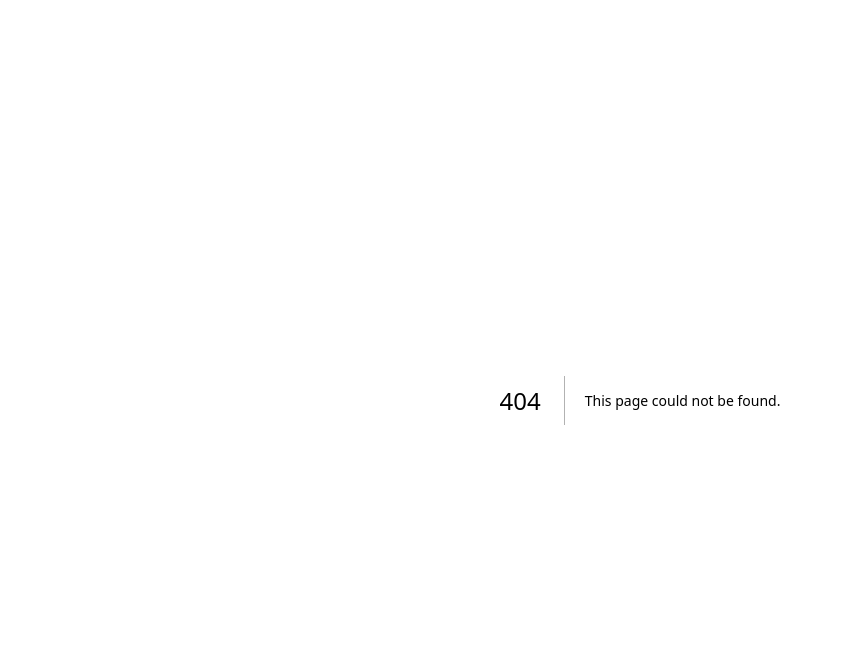
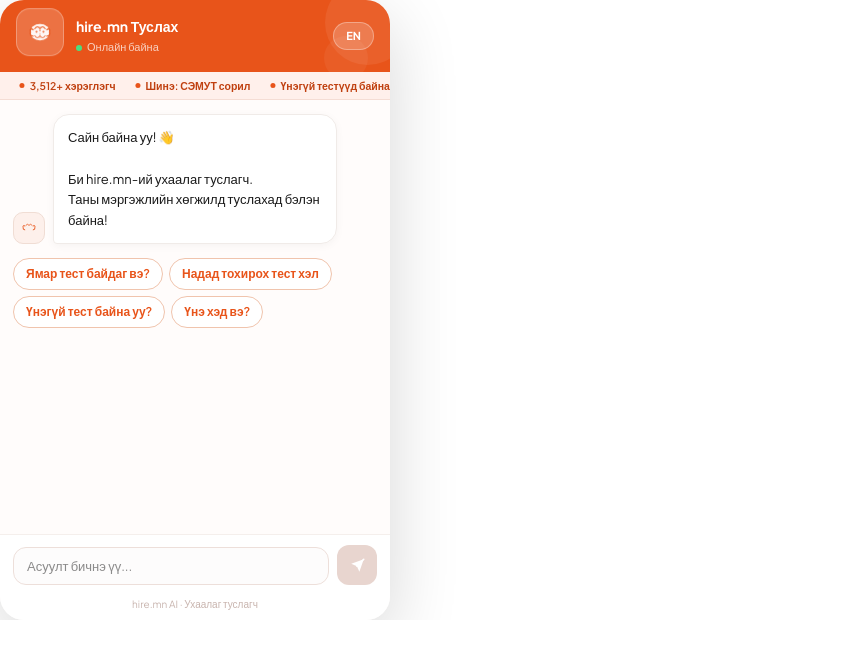
Before and after one commit to batlvndenbayrbileg-sys/Hiremn, a Next.js app: page /widget in a window 1280 px wide. Before the commit this address had no page. Shown: the top 658 px of the page, without its empty margins (0-843 px from the left). Built offline with nearby package versions, Linux system fonts and the light colour scheme.

Commit message:
feat: implement single-script embed for chat widget\n\nCreate '/widget' page and 'embed.js' for easy deployment embed.

```diff
--- /dev/null
+++ b/app/widget/layout.tsx
@@ -0,0 +1,16 @@
+export default function WidgetLayout({ children }: { children: React.ReactNode }) {
+  return (
+    <html lang="mn">
+      <head>
+        <meta name="viewport" content="width=device-width, initial-scale=1" />
+        <style>{`
+          * { margin: 0; padding: 0; box-sizing: border-box; }
+          html, body { background: transparent; overflow: hidden; }
+        `}</style>
+      </head>
+      <body style={{ background: "transparent" }}>
+        {children}
+      </body>
+    </html>
+  )
+}
--- /dev/null
+++ b/app/widget/page.tsx
@@ -0,0 +1,9 @@
+import { HireMnChatWidget } from "@/components/hire-mn-chat-widget"
+
+export default function WidgetPage() {
+  return (
+    <>
+      <HireMnChatWidget />
+    </>
+  )
+}
--- a/next.config.mjs
+++ b/next.config.mjs
@@ -6,6 +6,35 @@ const nextConfig = {
   images: {
     unoptimized: true,
   },
+  async headers() {
+    return [
+      {
+        // Allow the /widget page to be iframed from any origin (hire.mn etc.)
+        source: "/widget",
+        headers: [
+          { key: "X-Frame-Options", value: "ALLOWALL" },
+          { key: "Content-Security-Policy", value: "frame-ancestors *" },
+        ],
+      },
+      {
+        // Allow hire.mn to call the chat API
+        source: "/api/:path*",
+        headers: [
+          { key: "Access-Control-Allow-Origin", value: "*" },
+          { key: "Access-Control-Allow-Methods", value: "GET,POST,OPTIONS" },
+          { key: "Access-Control-Allow-Headers", value: "Content-Type" },
+        ],
+      },
+      {
+        // Allow embed.js to be loaded from any site
+        source: "/embed.js",
+        headers: [
+          { key: "Access-Control-Allow-Origin", value: "*" },
+          { key: "Cache-Control", value: "public, max-age=3600" },
+        ],
+      },
+    ]
+  },
 }
 
 export default nextConfig
--- /dev/null
+++ b/public/embed.js
@@ -0,0 +1,44 @@
+(function () {
+  // Determine the host from the script src so it always points to your deployment
+  var scripts = document.getElementsByTagName("script");
+  var currentScript = scripts[scripts.length - 1];
+  var src = currentScript.src || "";
+  var host = src ? src.replace(/\/embed\.js.*$/, "") : "https://your-app.vercel.app";
+
+  // Wrapper — sits fixed in bottom-right, sized to contain the open widget
+  var wrapper = document.createElement("div");
+  wrapper.id = "hiremn-widget-wrapper";
+  wrapper.style.cssText = [
+    "position:fixed",
+    "bottom:0",
+    "right:0",
+    "width:420px",
+    "height:640px",
+    "max-width:100vw",
+    "max-height:100vh",
+    "z-index:2147483647",
+    "pointer-events:none",
+    "border:none",
+    "overflow:hidden",
+  ].join(";");
+
+  // iframe — transparent bg, full size of wrapper
+  var iframe = document.createElement("iframe");
+  iframe.src = host + "/widget";
+  iframe.id = "hiremn-widget-iframe";
+  iframe.title = "hire.mn AI Assistant";
+  iframe.allow = "clipboard-write";
+  iframe.style.cssText = [
+    "width:100%",
+    "height:100%",
+    "border:none",
+    "background:transparent",
+    "pointer-events:all",
+    "display:block",
+  ].join(";");
+  iframe.setAttribute("scrolling", "no");
+  iframe.setAttribute("frameborder", "0");
+
+  wrapper.appendChild(iframe);
+  document.body.appendChild(wrapper);
+})();
```
